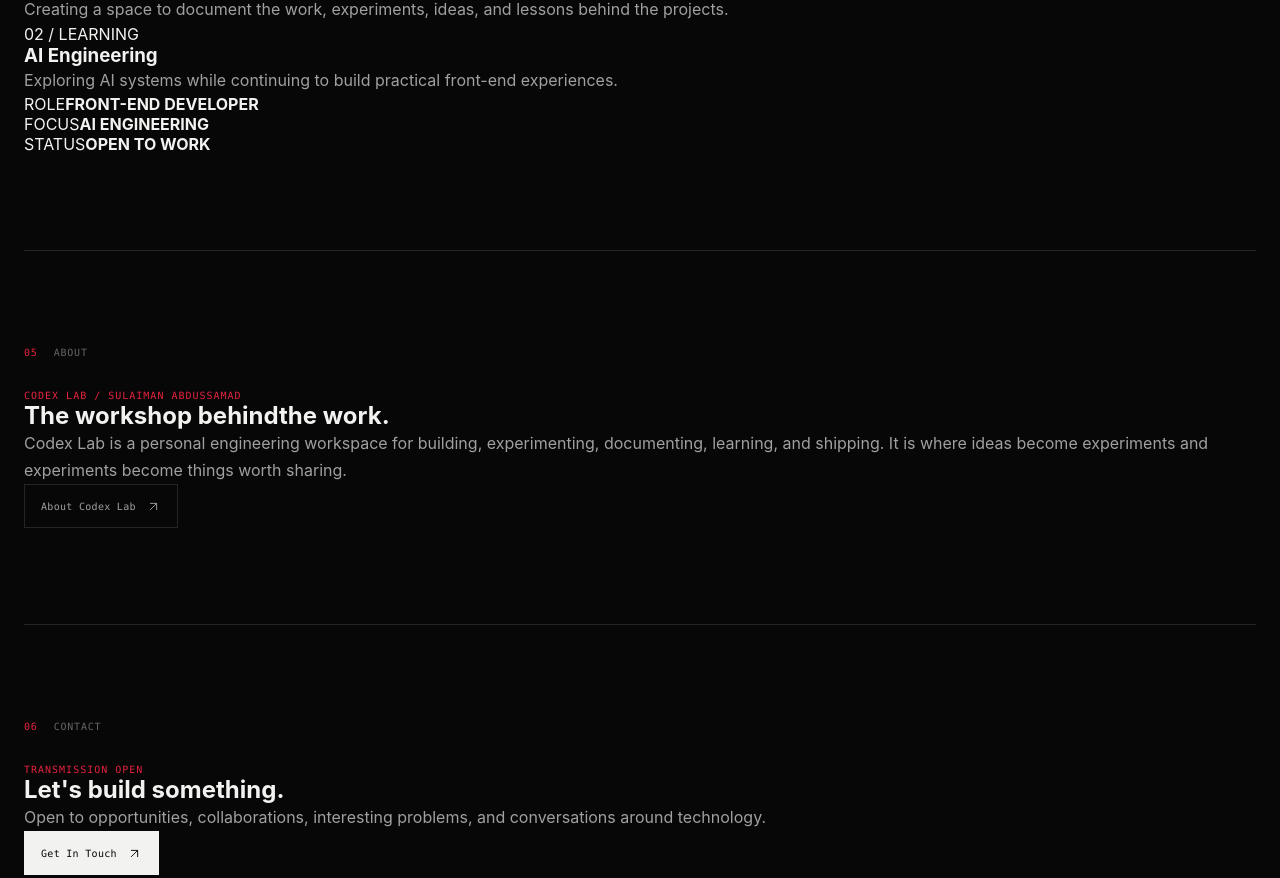
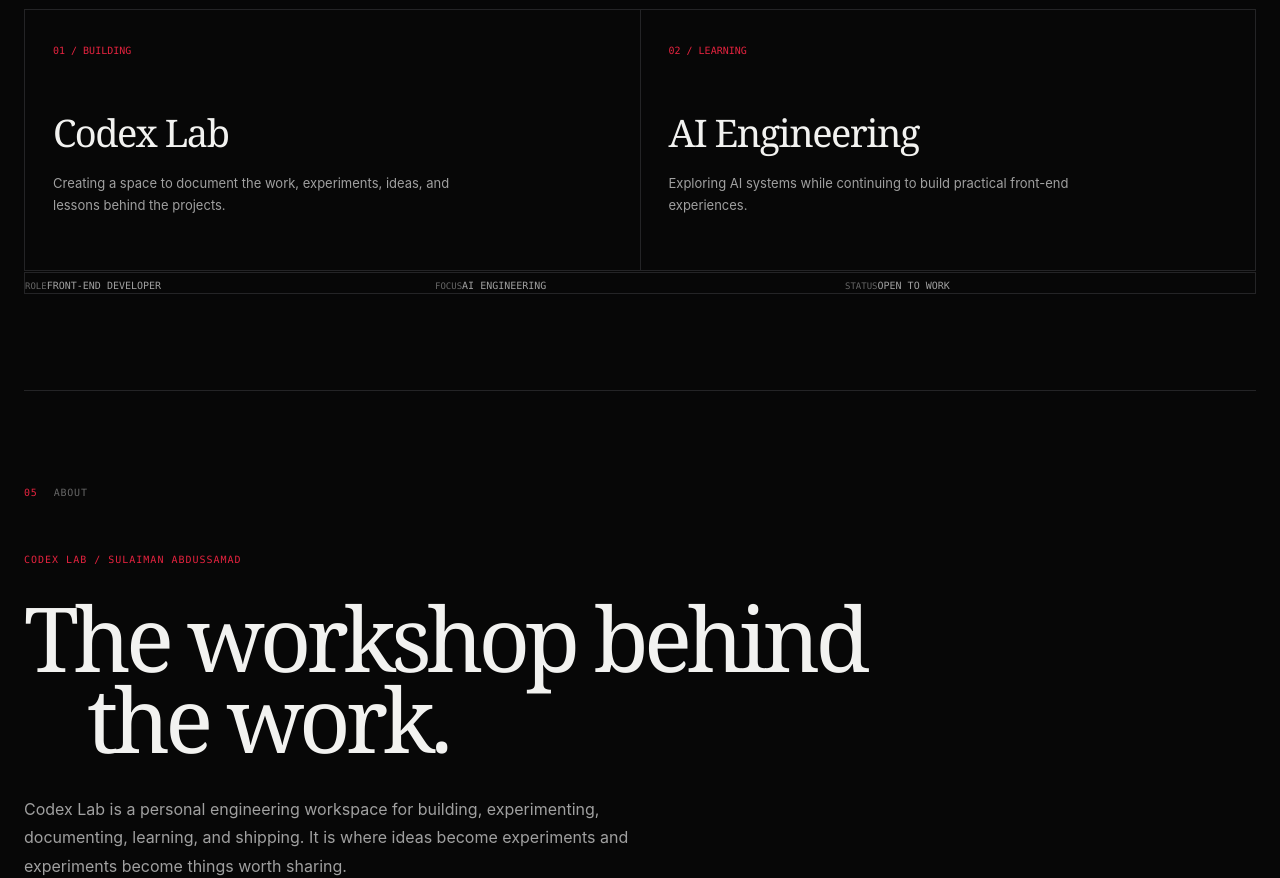
Before and after one commit to codex2py/codexlab, a React (Vite) app: page / in a window 1280 px wide. Shown: the part 3635-4513 px from the top of the page. Built offline with nearby package versions, Linux system fonts and the light colour scheme.

Commit message:
styling Home page

```diff
--- a/src/pages/Home.css
+++ b/src/pages/Home.css
@@ -337,3 +337,112 @@
 }
 
 /* NOW */
+.home-now-grid {
+    display: grid;
+    grid-template-columns: repeat(2, 1fr);
+    gap: 1px;
+    margin-top: 56px;
+    background: var(--color-border);
+    border: 1px solid var(--color-border);
+}
+.home-now-feature {
+    min-height: 260px;
+    padding: 28px;
+    background: var(--color-bg);
+}
+.home-now-feature > span {
+    font-family: var(--font-mono);
+    font-size: 10px;
+    color: var(--color-accent);
+}
+.home-now-feature h3 {
+    margin: 48px 0 14px;
+    font-family: Georgia, 'Times New Roman', Times, serif;
+    font-size: 38px;
+    font-weight: 400;
+    letter-spacing: -0.04em;
+}
+.home-now-feature p {
+    max-width: 420px;
+    margin: 0;
+    font-size: 13px;
+    line-height: 1.7;
+    color: var(--color-text-secondary);
+}
+.home-now-details {
+    display: grid;
+    grid-template-columns: repeat(3, 1fr);
+    margin-top: 1px;
+    border: 1px solid var(--color-border);
+}
+.home-now-details div:last-child {
+    border-right: 0;
+}
+.home-now-details span {
+    font-family: var(--font-mono);
+    font-size: 9px;
+    color: var(--color-text-muted);
+}
+.home-now-details strong {
+    font-family: var(--font-mono);
+    font-size: 10px;
+    font-weight: 400;
+    color: var(--color-text-secondary);
+}
+
+
+/* ABOUT */
+.home-about {
+    max-width: 1000px;
+    padding-top: 24px;
+}
+.home-about h2 {
+    margin: 32px 0 36px;
+    font-family: Georgia, 'Times New Roman', Times, serif;
+    font-size: clamp(52px, 7vw, 96px);
+    font-weight: 400;
+    line-height: 0.9;
+    letter-spacing: -0.055em;
+}
+.home-about h2 span {
+    display: block;
+    padding-left: 0.7em;
+}
+.home-about p {
+    max-width: 650px;
+    margin: 0 0 32px;
+    font-size: 16px;
+    line-height: 1.8;
+    color: var(--color-text-secondary);
+}
+
+
+/* CONTACT */
+.home-contact-section {
+    border-bottom: 0;
+}
+.home-contact {
+    display: flex;
+    align-items: end;
+    justify-content: space-between;
+    gap: 48px;
+    margin-top: 24px;
+}
+.home-contact h2 {
+    margin: 24px 0 20px;
+    font-family: Georgia, 'Times New Roman', Times, serif;
+    font-size: clamp(52px 7vw, 96px);
+    font-weight: 400;
+    line-height: 0.9;
+    letter-spacing: -0.055em;
+}
+.home-contact p {
+    max-width: 540px;
+    margin: 0;
+    font-size: 14px;
+    line-height: 1.7;
+    color: var(--color-text-secondary);
+}
+
+
+/* RESPONSIVENESS */
```
